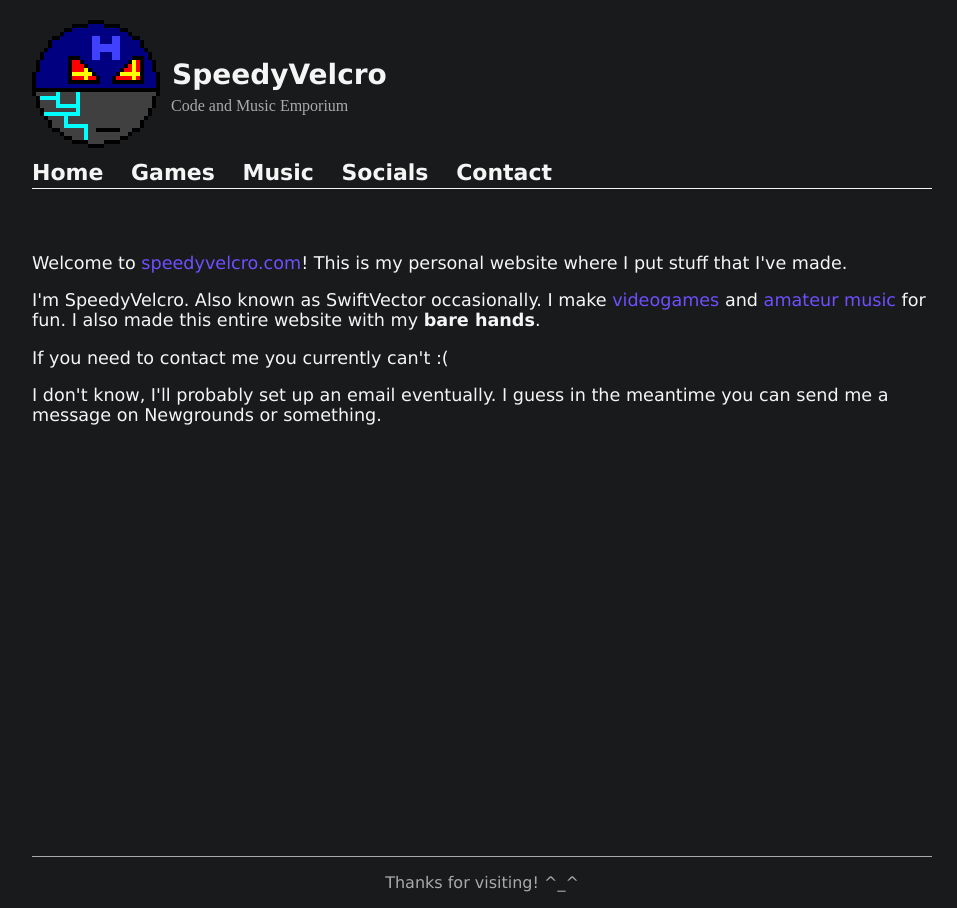
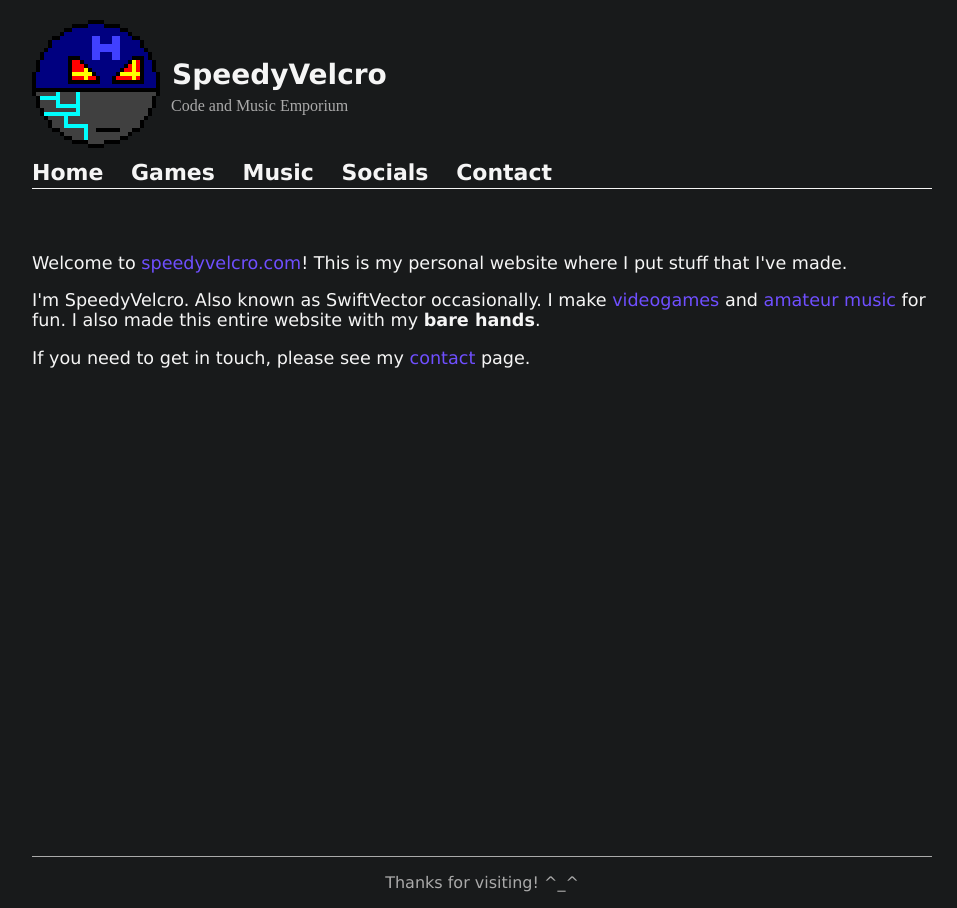
Before and after one commit to SpeedyVelcro/SpeedyVelcro.github.io, a Jekyll site: the page built from index.html, in a window 1280 px wide. Shown: the whole page, without its empty margins (158-1115 px from the left). Built offline with Jekyll 4.4.1, drawn with Linux system fonts in a browser that asks for light colours.

Commit message:
Remove sad moaning about not having an email because I have an email now yay!

```diff
--- a/index.html
+++ b/index.html
@@ -7,6 +7,4 @@ hide_title: true
 <p>I'm SpeedyVelcro. Also known as SwiftVector occasionally. I make <a href="/games">videogames</a> and
 <a href="/music">amateur music</a> for fun. I also made this entire website with my <strong>bare hands</strong>.</p>
 
-<p>If you need to contact me you currently can't :(</p>
-
-<p>I don't know, I'll probably set up an email eventually. I guess in the meantime you can send me a message on Newgrounds or something.</p>
+<p>If you need to get in touch, please see my <a href="/contact">contact</a> page.</p>
```
